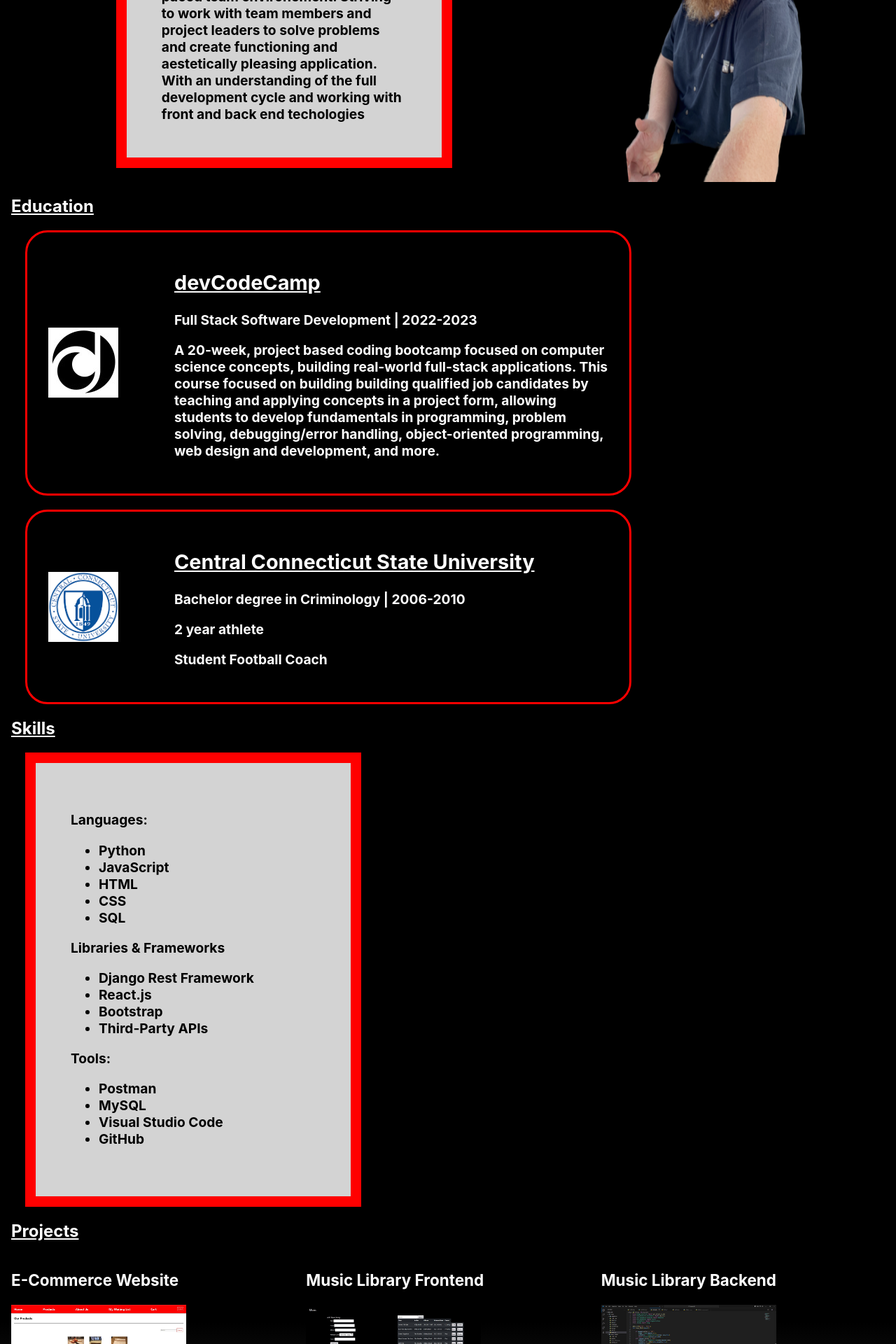
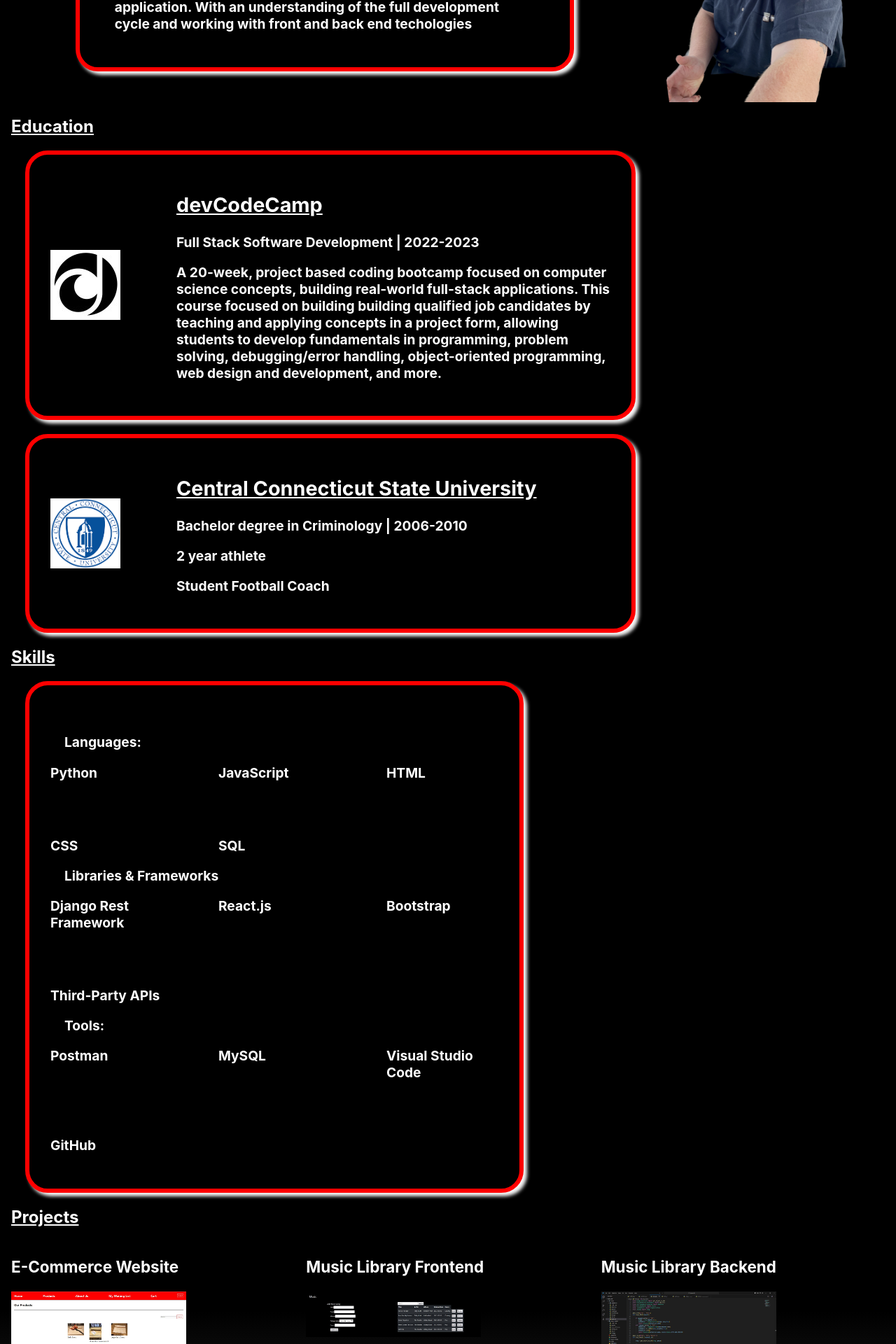
Before and after one commit to RobMorison/Portfolio, a React (Create React App) app in the folder portfolio/: page / in a window 1280 px wide. Shown: the part 880-2800 px from the top of the page at 70% size. Built offline with nearby package versions, Linux system fonts and the light colour scheme.

Commit message:
created Skills grid and design + added logo picture to meta head data for website tab

```diff
--- a/portfolio/public/index.html
+++ b/portfolio/public/index.html
@@ -2,14 +2,14 @@
 <html lang="en">
   <head>
     <meta charset="utf-8" />
-    <link rel="icon" href="%PUBLIC_URL%/favicon.ico" />
+    <link rel="icon" href="%PUBLIC_URL%/name_logo.png" />
     <meta name="viewport" content="width=device-width, initial-scale=1" />
     <meta name="theme-color" content="#000000" />
     <meta
       name="description"
       content="Web site created using create-react-app"
     />
-    <link rel="apple-touch-icon" href="%PUBLIC_URL%/logo192.png" />
+    <link rel="apple-touch-icon" href="%PUBLIC_URL%/name_logo.png" />
     <!--
       manifest.json provides metadata used when your web app is installed on a
       user's mobile device or desktop. See https://developers.google.com/web/fundamentals/web-app-manifest/
--- a/portfolio/src/components/About.css
+++ b/portfolio/src/components/About.css
@@ -6,11 +6,17 @@
 }
 
 .about-me {
-  background-color: lightgrey;
-  width: 350px;
-  border: 15px solid red;
-  padding: 50px;
-  margin: 20px;
-  font-size: larger;
-  font-weight: bolder;
+    background-color: black;
+    width: 600px;
+    border: 6px solid red;
+    padding: 50px;
+    margin: 20px;
+    font-size: larger;
+    font-weight: bolder;
+    box-shadow: 5px 5px 5px whitesmoke;
+    color: white;
+    border-bottom-left-radius: 2rem;
+    border-bottom-right-radius: 2rem;
+    border-top-left-radius: 2rem;
+    border-top-right-radius: 2rem;
 }
--- a/portfolio/src/components/Education.css
+++ b/portfolio/src/components/Education.css
@@ -4,7 +4,7 @@
     gap: 5rem;
     background-color: black;
     width: 800px;
-    border: 3px solid red;
+    border: 6px solid red;
     padding: 30px;
     margin: 20px;
     font-size: larger;
@@ -14,4 +14,5 @@
     border-bottom-right-radius: 2rem;
     border-top-left-radius: 2rem;
     border-top-right-radius: 2rem;
+    box-shadow: 5px 5px 5px whitesmoke;
   }
--- a/portfolio/src/components/Skills.css
+++ b/portfolio/src/components/Skills.css
@@ -1,9 +1,23 @@
 .skills {
-    background-color: lightgrey;
-    width: 350px;
-    border: 15px solid red;
+    background-color: black;
+    width: 600px;
+    border: 6px solid red;
     padding: 50px;
     margin: 20px;
     font-size: larger;
     font-weight: bolder;
+    box-shadow: 5px 5px 5px whitesmoke;
+    color: white;
+    border-bottom-left-radius: 2rem;
+    border-bottom-right-radius: 2rem;
+    border-top-left-radius: 2rem;
+    border-top-right-radius: 2rem;
   }
+
+.grid-container {
+    display: grid;
+    grid-template-columns: 10rem 10rem 10rem;
+    grid-column-gap: 5rem;
+    grid-row-gap: 5rem;
+    justify-content: center;
+}
--- a/portfolio/src/components/Skills.js
+++ b/portfolio/src/components/Skills.js
@@ -6,28 +6,34 @@
         <>
         <h2>Skills</h2>
         <div className='skills'>
-            <p>Languages:</p>
-            <ul>
-                <li>Python</li>
-                <li>JavaScript</li>
-                <li>HTML</li>
-                <li>CSS</li>
-                <li>SQL</li>
-            </ul>
-            <p>Libraries & Frameworks</p>
-            <ul>
-                <li>Django Rest Framework</li>
-                <li>React.js</li>
-                <li>Bootstrap</li>
-                <li>Third-Party APIs</li>
-            </ul>
-            <p>Tools:</p>
-            <ul>
-                <li>Postman</li>
-                <li>MySQL</li>
-                <li>Visual Studio Code</li>
-                <li>GitHub</li>
-            </ul>
+            <div className='languages'>
+                <p>Languages:</p>
+                <div className='grid-container'>
+                        <div class='grid-item'>Python</div>
+                        <div class='grid-item'>JavaScript</div>
+                        <div class='grid-item'>HTML</div>
+                        <div class='grid-item'>CSS</div>
+                        <div class='grid-item'>SQL</div>
+                </div>
+            </div>
+            <div>
+                <p>Libraries & Frameworks</p>
+                <div className='grid-container'>
+                    <div class='grid-item'>Django Rest Framework</div>
+                    <div class='grid-item'>React.js</div>
+                    <div class='grid-item'>Bootstrap</div>
+                    <div class='grid-item'>Third-Party APIs</div>
+                </div>
+            </div>
+            <div>
+                <p>Tools:</p>
+                <div className='grid-container'>
+                    <div class='grid-item'>Postman</div>
+                    <div class='grid-item'>MySQL</div>
+                    <div class='grid-item'>Visual Studio Code</div>
+                    <div class='grid-item'>GitHub</div>
+                </div>
+            </div>
         </div>
         </>
      );
```
Also changed, not shown: portfolio/public/name_logo.png (added).
